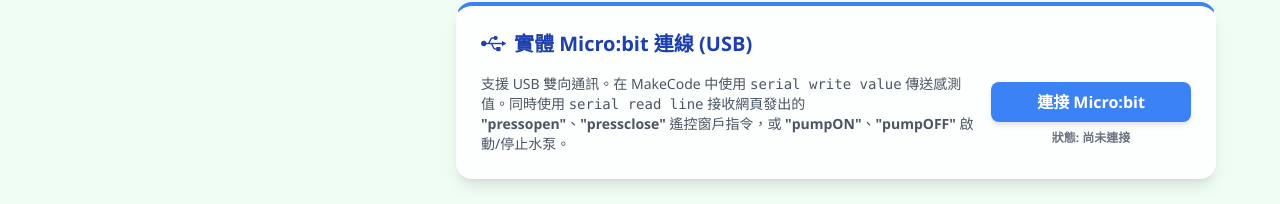
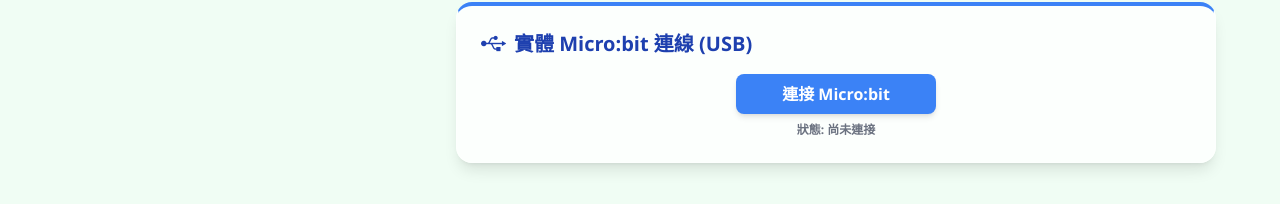
Before and after one commit to zoelyk/WYJJwindow, a plain HTML site: page index.html in a window 1280 px wide. Shown: the part 893-1097 px from the top of the page. Drawn offline with nearby package versions, Linux system fonts and the light colour scheme; no server answers.

Commit message:
Update index.html

```diff
--- a/index.html
+++ b/index.html
@@ -44,7 +44,6 @@
 
     <div class="max-w-6xl mx-auto space-y-6">
 
-        <!-- Header -->
         <header class="text-center space-y-2 mb-8">
             <h1 class="text-3xl md:text-4xl font-bold text-green-700">
                 <i class="fa-solid fa-seedling mr-2"></i>智能窗台盆栽守護系統
@@ -53,9 +52,7 @@
 
         <div class="grid grid-cols-1 lg:grid-cols-3 gap-6">
 
-            <!-- Left Column: Weather & Status -->
             <div class="space-y-6">
-                <!-- HKO Weather Widget -->
                 <div class="glass-panel p-6 rounded-2xl shadow-lg border-t-4 border-t-blue-400">
                     <h2 class="text-xl font-bold mb-4 text-blue-800 flex items-center">
                         <i class="fa-solid fa-cloud-sun-rain mr-2"></i>即時天氣 (香港天文台)
@@ -77,7 +74,6 @@
                     </div>
                 </div>
 
-                <!-- Window Status Widget -->
                 <div class="glass-panel p-6 rounded-2xl shadow-lg border-t-4 border-t-green-500">
                     <h2 class="text-xl font-bold mb-4 text-green-800 flex items-center">
                         <i class="fa-solid fa-microchip mr-2"></i>系統狀態
@@ -95,7 +91,6 @@
                 </div>
             </div>
 
-            <!-- Middle Column: Canvas Simulation -->
             <div class="lg:col-span-2 space-y-6">
                 <div class="glass-panel p-4 rounded-2xl shadow-lg border border-gray-200 bg-white">
                     <div class="flex justify-between items-center mb-2 px-2">
@@ -104,15 +99,12 @@
                             正常運作中
                         </span>
                     </div>
-                    <!-- The Canvas -->
                     <div class="relative w-full rounded-xl overflow-hidden bg-blue-50 border border-gray-300" style="aspect-ratio: 16/9;">
                         <canvas id="simCanvas" class="absolute top-0 left-0 w-full h-full"></canvas>
                     </div>
                 </div>
 
-                <!-- Controls & Sensors -->
                 <div class="grid grid-cols-1 md:grid-cols-2 gap-6">
-                    <!-- Manual Controls -->
                     <div class="glass-panel p-6 rounded-2xl shadow-lg border-t-4 border-t-purple-500">
                         <h2 class="text-xl font-bold mb-4 text-purple-800 flex items-center">
                             <i class="fa-solid fa-mobile-screen mr-2"></i>遠距離控制 (Web App)
@@ -126,19 +118,16 @@
                             </button>
                         </div>
 
-                        <!-- Pump Control Button -->
                         <button id="pump-btn" onclick="togglePump()" class="w-full mt-3 py-3 bg-cyan-500 hover:bg-cyan-600 text-white font-bold rounded-lg transition shadow-md flex justify-center items-center">
                             <i class="fa-solid fa-droplet mr-2"></i> 開啟澆水模式
                         </button>
                     </div>
 
-                    <!-- Sensor Simulators -->
                     <div class="glass-panel p-6 rounded-2xl shadow-lg border-t-4 border-t-amber-500">
                         <h2 class="text-xl font-bold mb-4 text-amber-800 flex items-center">
                             <i class="fa-solid fa-sliders mr-2"></i>Micro:bit 感測器模擬
                         </h2>
 
-                        <!-- Rain Sensor -->
                         <div class="mb-5">
                             <div class="flex justify-between mb-1">
                                 <label class="text-sm font-bold text-gray-700">水位感測器 (Pin P1)</label>
@@ -152,7 +141,6 @@
                             </div>
                         </div>
 
-                        <!-- Soil Sensor -->
                         <div>
                             <div class="flex justify-between mb-1">
                                 <label class="text-sm font-bold text-gray-700">土壤濕度 (Pin P2)</label>
@@ -166,15 +154,11 @@
                         </div>
                     </div>
 
-                    <!-- Micro:bit Web Serial USB -->
                     <div class="glass-panel p-6 rounded-2xl shadow-lg border-t-4 border-t-blue-500 md:col-span-2">
                         <h2 class="text-xl font-bold mb-4 text-blue-800 flex items-center">
                             <i class="fa-brands fa-usb mr-2"></i>實體 Micro:bit 連線 (USB)
                         </h2>
-                        <div class="flex flex-col md:flex-row gap-4 items-center justify-between">
-                            <p class="text-sm text-gray-600 flex-1">
-                                支援 USB 雙向通訊。在 MakeCode 中使用 <code>serial write value</code> 傳送感測值。同時使用 <code>serial read line</code> 接收網頁發出的 <strong>"pressopen"</strong>、<strong>"pressclose"</strong> 遙控窗戶指令，或 <strong>"pumpON"</strong>、<strong>"pumpOFF"</strong> 啟動/停止水泵。
-                            </p>
+                        <div class="flex flex-col gap-4 items-center justify-center">
                             <div class="flex flex-col items-center min-w-[200px]">
                                 <button id="connect-btn" class="w-full py-2 bg-blue-500 hover:bg-blue-600 text-white font-bold rounded-lg transition shadow-md">
                                     連接 Micro:bit
@@ -188,7 +172,6 @@
         </div>
     </div>
 
-    <!-- Application Logic -->
     <script>
         // --- State Management ---
         let state = {
```
